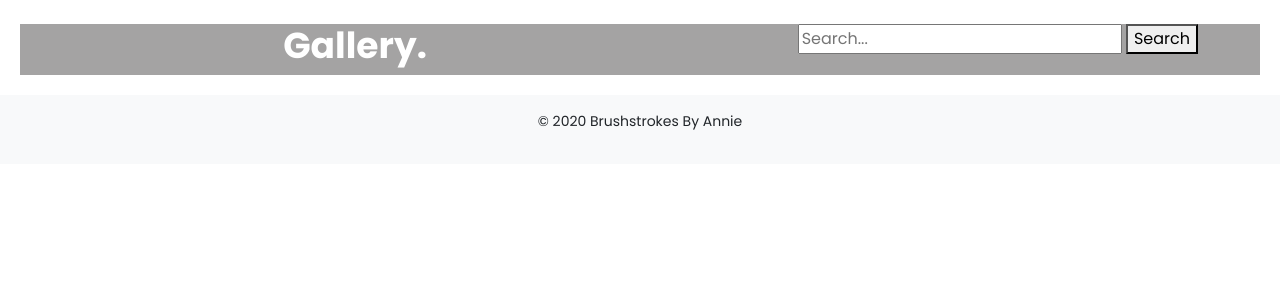
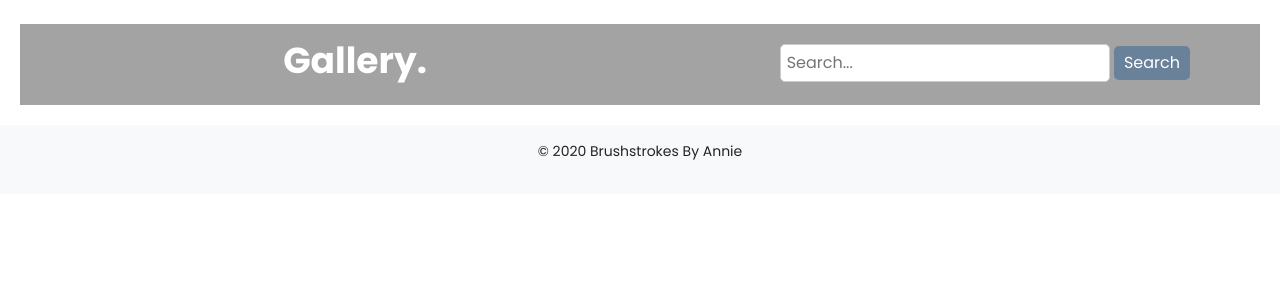
Before and after one commit to annieross10/Brushstrokes, a Django app: template templates/gallery.html in a window 1280 px wide. Shown: the part 56-356 px from the top of the page. Run offline with Django 3.2, Linux system fonts and the light colour scheme; the template is opened without the code that fills it: most values are stand-ins (such as "Sample title", 1, 10 or a date in 2020); some libraries are stand-ins or nearby versions.

Commit message:
add artwork_detail information

```diff
--- a/static/style.css
+++ b/static/style.css
@@ -52,8 +52,75 @@ body {
 
   #gallery-button {
     position: absolute;
-    bottom: 72%; /* Adjust the bottom position as needed */
-    left: 50%; /* Center the button horizontally */
-    transform: translateX(-50%); /* Center the button horizontally */
-    z-index: 1; /* Ensure the button is above other elements */
+    bottom: 72%;
+    left: 50%;
+    transform: translateX(-50%);
+    z-index: 1;
   }
+
+  @media (max-width: 992px) {
+    #gallery-button {
+      bottom: 60%;
+    }
+  }
+
+  @media (max-width: 768px) {
+    #gallery-button {
+      bottom: 40%;
+    }
+  }
+
+  @media (max-width:576px){
+    #gallery-button {
+    display:none
+  }
+  }
+
+
+
+.artwork-summary h1 {
+    font-size: 36px;
+    font-weight: 700;
+    padding: 15px;
+  }
+
+  .artwork-summary h2{
+    font-weight: 400;
+    font-size:24;
+    padding-bottom: 10px;
+
+  }
+
+  .artwork-summary p {
+    font-size: 18px;
+    font-weight:300
+  }
+
+  .artwork-container {
+    margin-top: 20px;
+  }
+
+
+  .animate-from-left {
+      animation: slideInFromLeft 1s ease both;
+  }
+
+  /* Search Bar */
+#search_bar {
+    padding:  20px;
+  }
+
+  input[type="text"] {
+    padding: 6px;
+    border: 1px solid #ccc;
+    border-radius: 5px;
+    max-width:500px
+  }
+
+  button[type="submit"] {
+    background-color: #6a819a;
+    color: #fff;
+    border: none;
+    border-radius: 5px;
+    padding: 5px 10px;
+  }
```
Also changed, not shown: templates/artwork_detail.html (+6 -1 lines).
